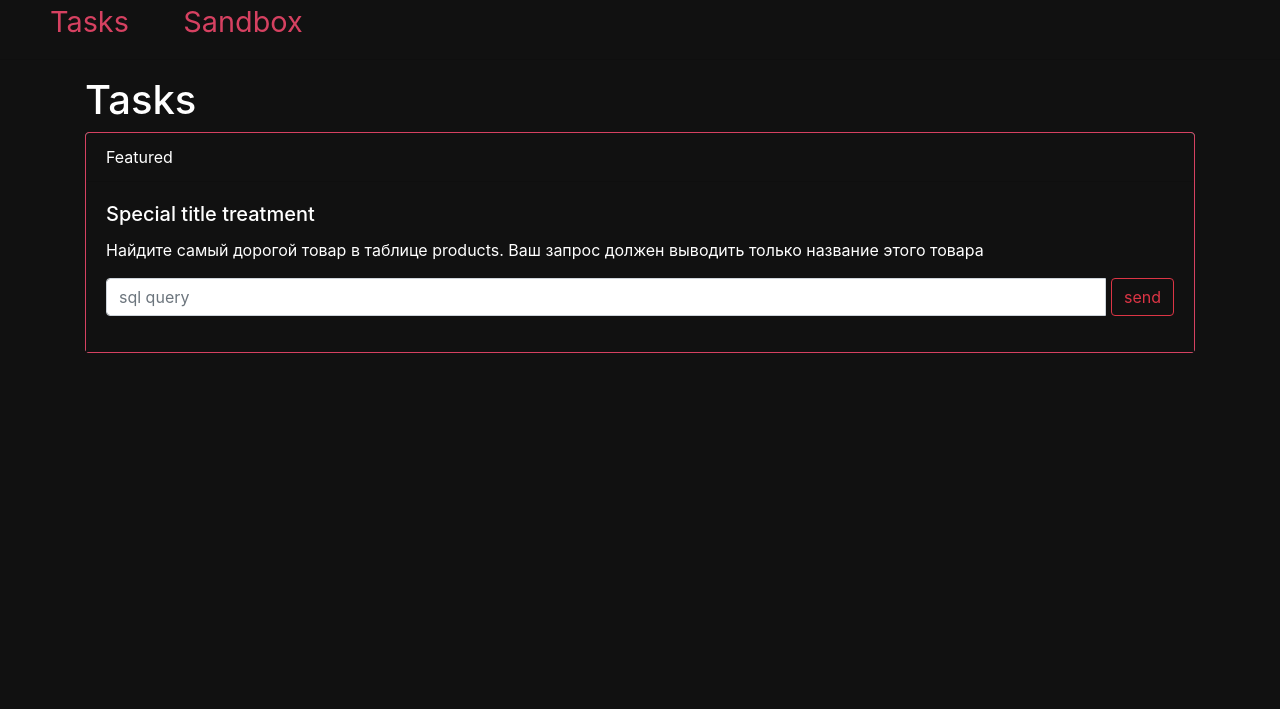
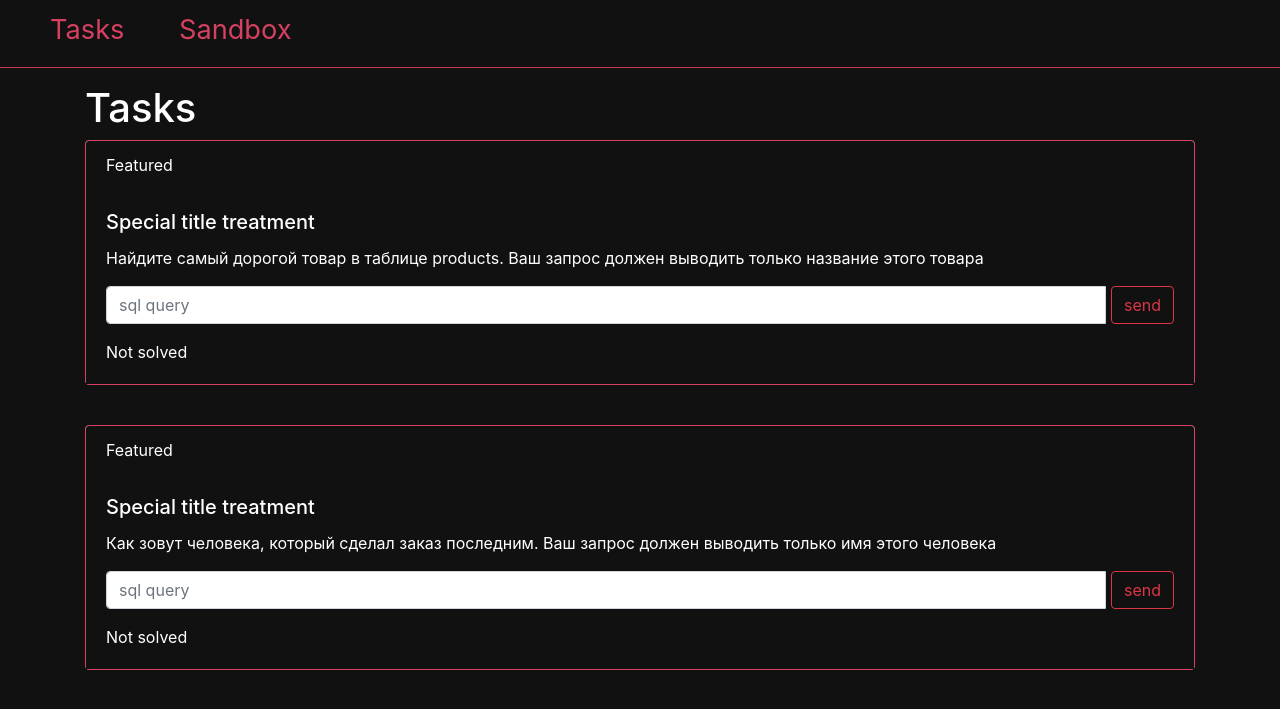
Before and after one commit to cotsom/analytic-bd-task, a Flask app: page / in a window 1280 px wide. Shown: the top 709 px of the page. Run offline with Flask 3, Linux system fonts and the light colour scheme; some libraries are stand-ins or nearby versions.

Commit message:
hot fix without session

```diff
--- a/web/app.py
+++ b/web/app.py
@@ -23,11 +23,10 @@ def parse_tasks(file):
         tasks = json.load(task_file)
         return tasks
 
+tasks = parse_tasks('tasks.json')
 
 @app.route("/", methods=["GET", "POST"])
 def index():
-    tasks = parse_tasks('tasks.json')
-
     if request.method == 'POST':
         mydb = dbConnect()
         cursor = mydb.cursor()
@@ -46,8 +45,9 @@ def index():
             return render_template('index.html', tasks=tasks, answer='Not correct')
 
 
-        if user_answer[0][0] == right_answer[0][0]:
-            return render_template('index.html', tasks=tasks, answer=f'Ебать мой лысый череп, ты чертовски прав, ответ {right_answer[0][0]}')
+        if user_answer == right_answer:
+            tasks['tasks'][task_id]['taskState'] = f'Ебать мой лысый череп, ты чертовски прав, ответ {right_answer[0][0]}'
+            return render_template('index.html', tasks=tasks)
         else:
             return render_template('index.html', tasks=tasks, answer='Not correct')
 
--- a/web/tasks.json
+++ b/web/tasks.json
@@ -3,7 +3,14 @@
         {
             "id": 0,
             "description": "Найдите самый дорогой товар в таблице products. Ваш запрос должен выводить только название этого товара",
-            "answerQuery": "SELECT title FROM products WHERE price = (SELECT MAX(price) FROM products);"
+            "answerQuery": "SELECT title FROM products WHERE price = (SELECT MAX(price) FROM products);",
+            "taskState": "Not solved"
+        },
+        {
+            "id": 1,
+            "description": "Как зовут человека, который сделал заказ последним. Ваш запрос должен выводить только имя этого человека",
+            "answerQuery": "select firstname from customers where customerid = (select customerid from orders where orderid = 5);",
+            "taskState": "Not solved"
         }
     ]
 }
--- a/web/templates/base.html
+++ b/web/templates/base.html
@@ -9,9 +9,12 @@
             background-color: #111;
             color: #fff;
         }
+        nav{
+            padding-top: 10px;
+        }
         nav a {
             color: #d64161;
-            font-size: 1.8em;
+            font-size: 1.7em;
             margin-left: 50px;
             text-decoration: none;
         }
@@ -23,6 +26,10 @@
         }
         .card{
             border: 1px solid #d64161;
+            margin-bottom: 40px;
+        }
+        hr{
+            background-color: #d64161;
         }
     </style>
 </head>
--- a/web/templates/index.html
+++ b/web/templates/index.html
@@ -20,7 +20,7 @@
                         <button class="btn btn-outline-danger" type="submit">send</button>
                         </div>
                     </form>
-                    {{answer}}
+                    {{task['taskState']}}
                 </div>
             </div>
         {% endfor %}
```
